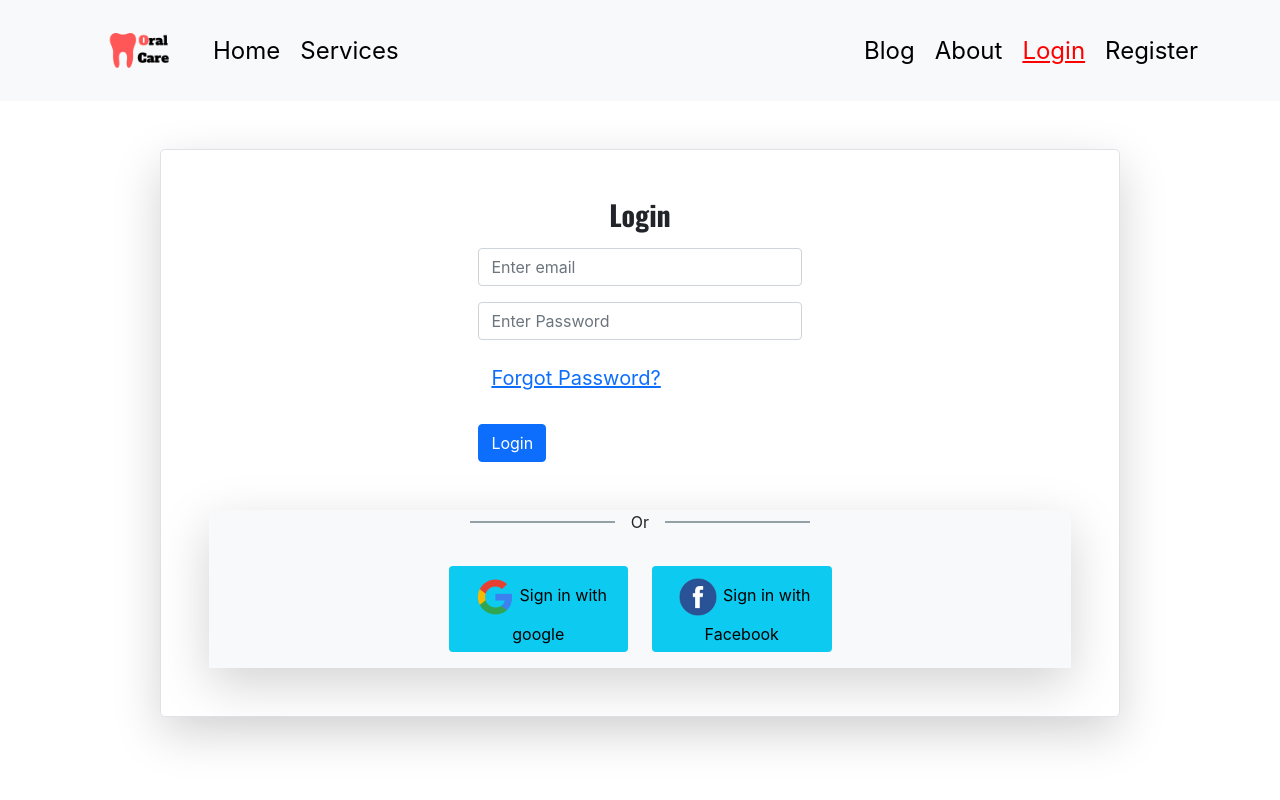
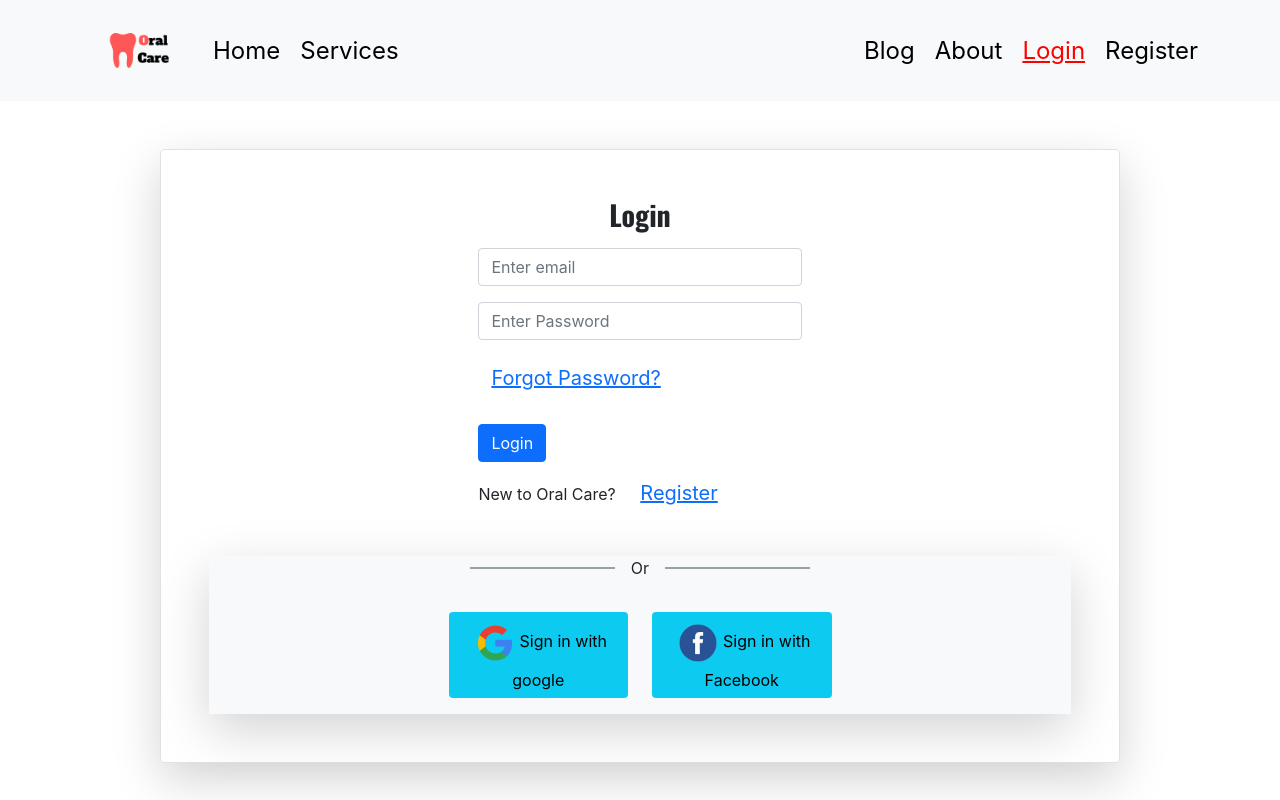
Before and after one commit to rmrokon/Oral-Care, a React (Create React App) app: page /login in a window 1280 px wide. Built offline with nearby package versions, Linux system fonts and the light colour scheme; no server answers; a web font is replaced by a local one.

Commit message:
readme file edited

```diff
--- a/src/components/Login/Login.js
+++ b/src/components/Login/Login.js
@@ -1,7 +1,7 @@
 import { useState } from 'react';
 import { useSendPasswordResetEmail, useSignInWithEmailAndPassword } from 'react-firebase-hooks/auth';
 import { ToastContainer, toast } from 'react-toastify';
-import { useLocation, useNavigate } from 'react-router-dom';
+import { Link, useLocation, useNavigate } from 'react-router-dom';
 import auth from '../../firebase.init';
 import './Login.css';
 import 'react-toastify/dist/ReactToastify.css';
@@ -57,6 +57,7 @@ const Login = () => {
                     <button onClick={handleSendPassResetMail} className='btn btn-link fs-5 mb-2'>Forgot Password?</button><br />
                     <p className='text-danger'>{error && error.message} {passResetError && passResetError.message}</p>
                     <button type="submit" className="btn btn-primary">Login</button>
+                    <p className='mt-3'>New to Oral Care? <Link className='text-primary fs-5' to={'/register'}>Register</Link></p>
                     <ToastContainer></ToastContainer>
                 </form>
             </div>
```
Also changed, not shown: 1 other file (tests, documents, lock files or other folders).
